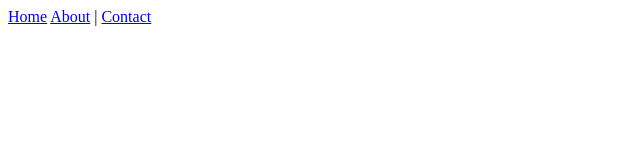
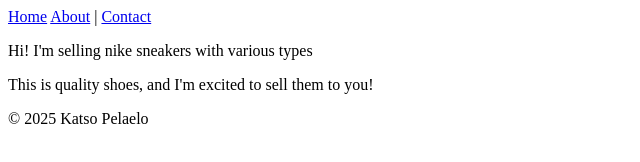
Before and after one commit to bida24-119/flexe-shoes, a plain HTML site: page index.html in a window 1280 px wide. Shown: the whole page, without its empty margins (0-640 px from the left). Drawn offline with Linux system fonts and the light colour scheme.

Commit message:
Update index.html

```diff
--- a/index.html
+++ b/index.html
@@ -6,3 +6,13 @@
  <a href="index.html">Home</a>
   <a href="about.html">About</a> |
 <a href="contact.html">Contact</a>
+    <main>
+        <p>Hi! I'm selling nike sneakers with various types</p>
+        <p>This is quality shoes, and I'm excited to sell them to you!</p>
+    </main>
+
+    <footer>
+        <p>&copy; 2025 Katso Pelaelo</p>
+    </footer>
+</body>
+</html>
```
